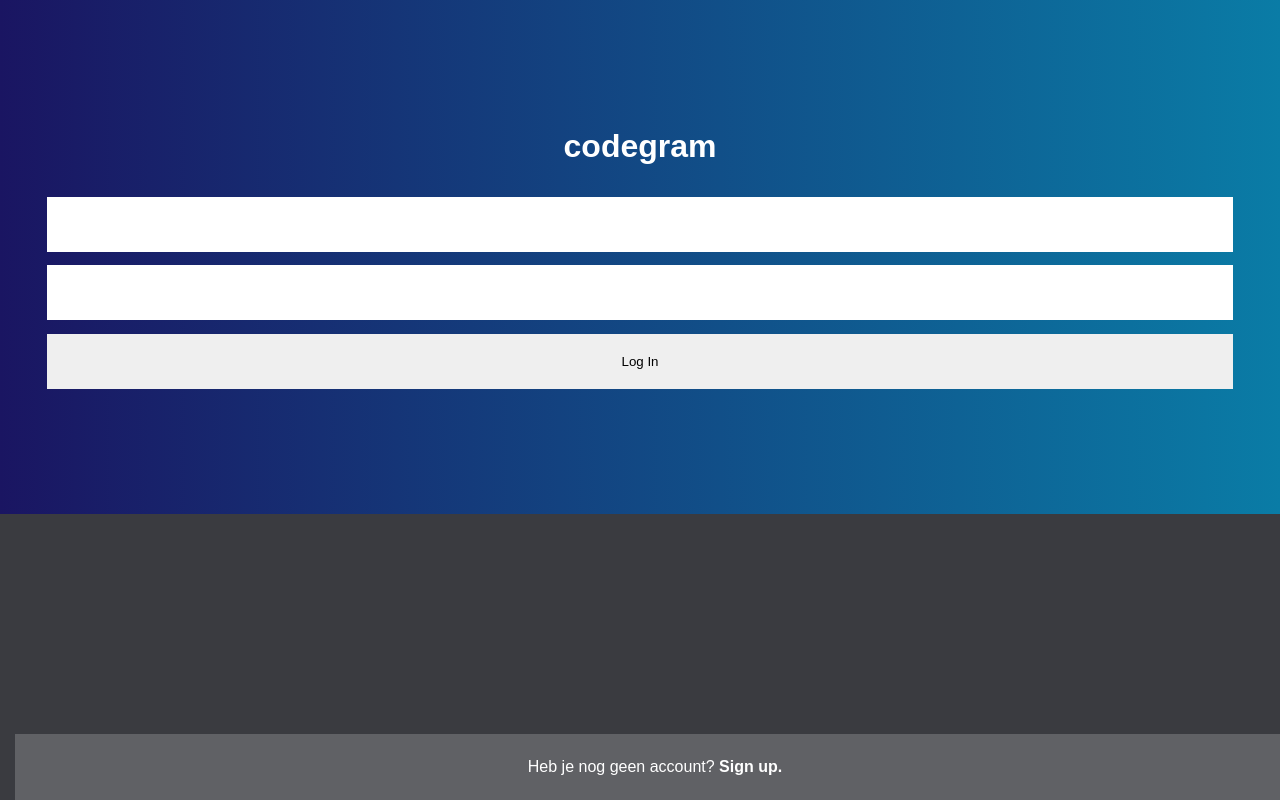
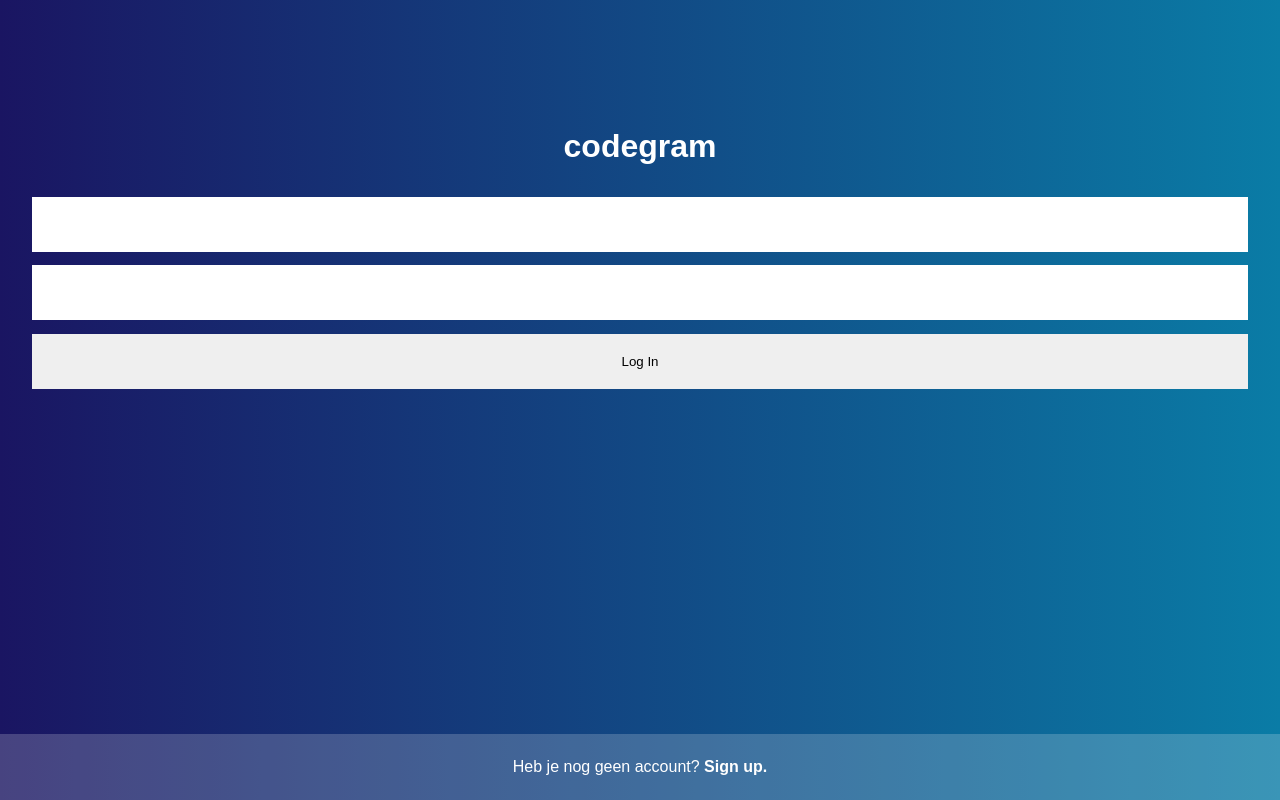
Before and after one commit to jody29/LearnPHP, a PHP site: page / in a window 1280 px wide. Run offline with PHP 8.4, Linux system fonts and the light colour scheme.

```diff
--- a/accountPage.php
+++ b/accountPage.php
@@ -11,7 +11,7 @@ $username = $_SESSION["username"];
     <meta charset="UTF-8">
     <title><?= $_SESSION["username"]; ?> Page</title>
     <meta name="viewport" content="width=device-width, initial-scale=1.0">
-    <link rel="stylesheet" href="../CodeGram-main/styles/style.css">
+    <link rel="stylesheet" href="styles/style.css">
 
 </head>
 <body id="AccountPage">
--- a/index.php
+++ b/index.php
@@ -7,18 +7,15 @@ include "login.php";
 <!--Gemaakt door Jody Lorist & Bas Vugts-->
 
 <!DOCTYPE html>
-<html lang="en">
+<html id="loginHTML" lang="en">
 <head>
     <meta charset="UTF-8">
     <title>phpgram</title>
     <meta name="viewport" content="width=device-width, initial-scale=1.0">
-    <link rel="stylesheet" href="style.css">
+    <link rel="stylesheet" href="styles/style.css">
 </head>
 <body id="loginPage">
 
-    <header>
-
-    </header>
 
     <main>
 
@@ -43,11 +40,6 @@ include "login.php";
 
     </main>
 
-    <footer>
-
-
-    </footer>
-
 
 </body>
 </html>
--- a/landingPage.php
+++ b/landingPage.php
@@ -11,7 +11,7 @@ $username = $_SESSION["username"];
     <meta charset="UTF-8">
     <title>Landing Page</title>
     <meta name="viewport" content="width=device-width, initial-scale=1.0">
-    <link rel="stylesheet" href="../CodeGram-main/styles/style.css">
+    <link rel="stylesheet" href="styles/style.css">
 
 </head>
 <body id="landingPage">
--- a/style.css
+++ b/style.css
@@ -36,6 +36,11 @@ ul {
     background-image: linear-gradient(90deg, rgba(26, 21, 98, 1) 0%, rgba(10, 124, 166, 1) 100%);
     height: 100%;
     margin: 0;
+    background-color: transparent;
+}
+
+#loginHTML, #loginPage {
+    background-color: transparent;
 }
 
 #loginPage h1 {
@@ -43,6 +48,11 @@ ul {
     color: white;
     margin-top: 4em;
     font-family: fantasy;
+}
+
+#loginPage main {
+    margin: 0;
+    padding: 0;
 }
 
 /*Login Formulier*/
@@ -95,6 +105,7 @@ form input:last-of-type {}
 html,
 body#landingPage {
     overflow-y: scroll;
+
 }
 
 header {
--- a/styles/style.css
+++ b/styles/style.css
@@ -36,6 +36,11 @@ ul {
     background-image: linear-gradient(90deg, rgba(26, 21, 98, 1) 0%, rgba(10, 124, 166, 1) 100%);
     height: 100%;
     margin: 0;
+    background-color: transparent;
+}
+
+#loginHTML, #loginPage {
+    background-color: transparent;
 }
 
 #loginPage h1 {
@@ -43,6 +48,11 @@ ul {
     color: white;
     margin-top: 4em;
     font-family: fantasy;
+}
+
+#loginPage main {
+    margin: 0;
+    padding: 0;
 }
 
 /*Login Formulier*/
@@ -95,6 +105,7 @@ form input:last-of-type {}
 html,
 body#landingPage {
     overflow-y: scroll;
+
 }
 
 header {
```
Also changed, not shown: uploads/Schermafbeelding 2021-01-10 om 01.18.06.png (added), uploads/Schermafbeelding 2021-01-23 om 00.38.26.png (added), uploads/is-it-done-yet-how-about-now-how-about-now-now.jpg (added), uploads/upload_knop.png (added).
